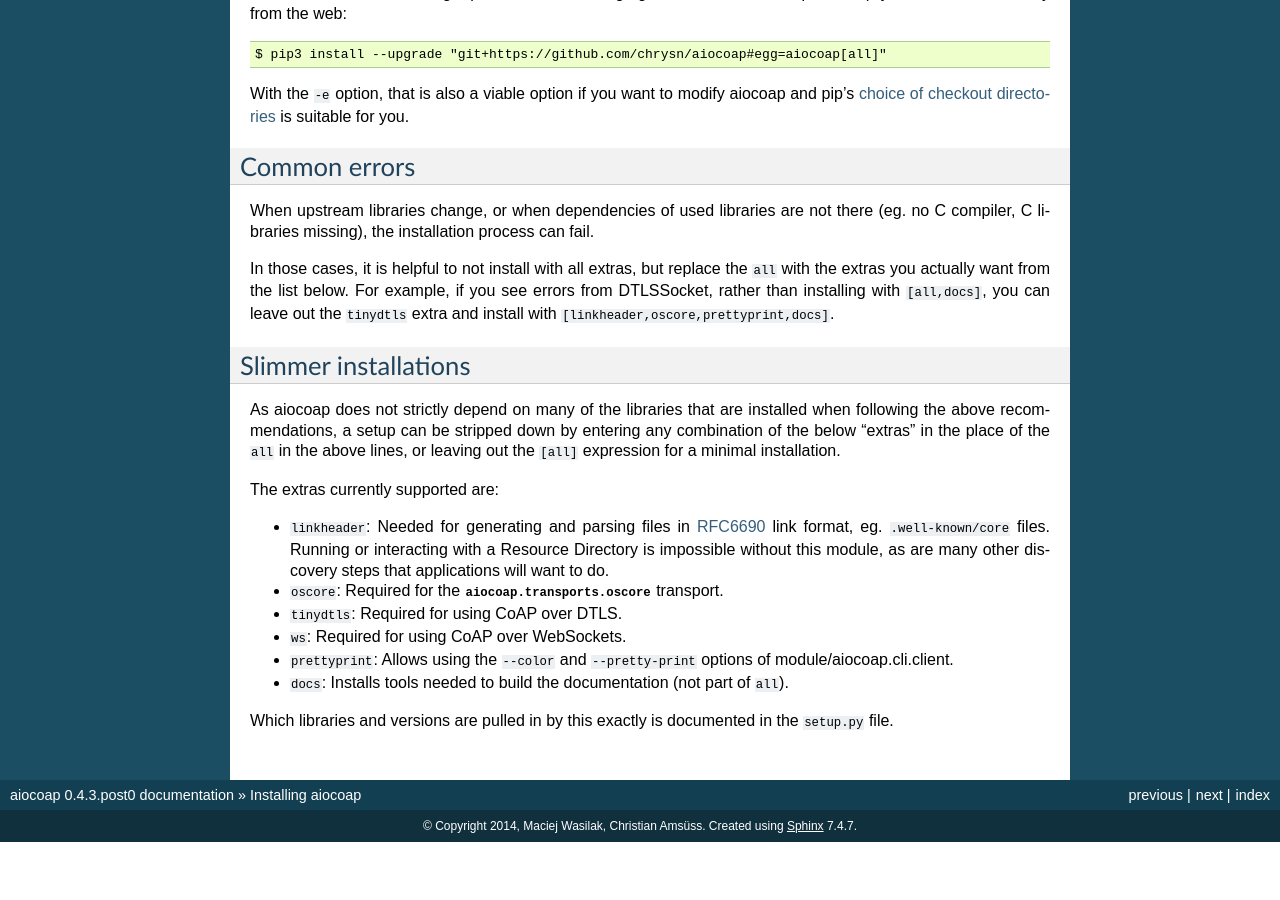
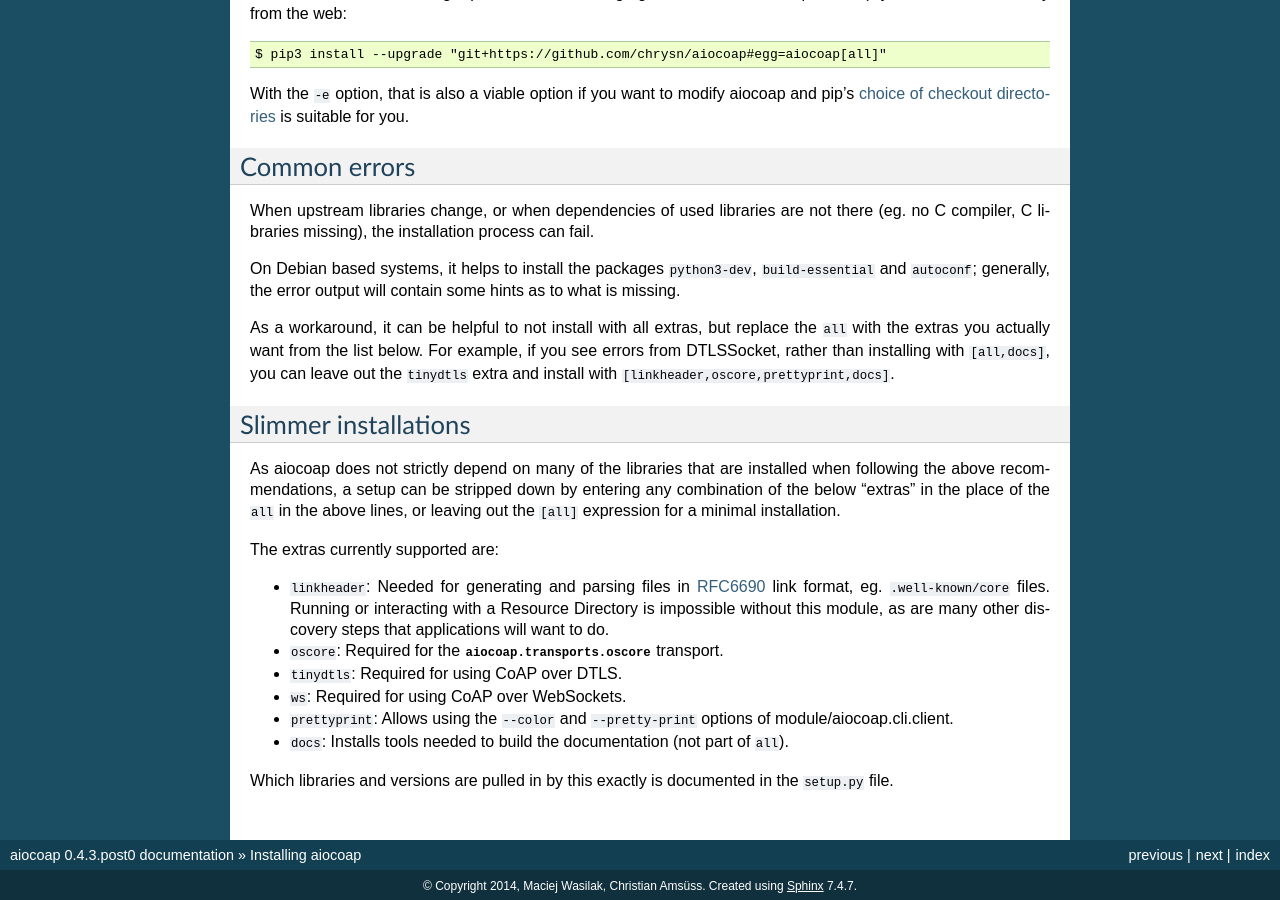
Before and after one commit to chrysn/aiocoap, a Sphinx documentation site: the page built from doc/installation.rst, in a window 1280 px wide and 900 px high, scrolled down 773 px. Built offline with Sphinx 7.4.7, drawn with Linux system fonts in a browser that asks for light colours; pages that are not in the unit, such as notebooks, are missing from menus; before the commit the page ends 1615 px from its top, so only the background shows below that.

Commit message:
doc: Give examples of what can be missing during installation
Closes: https://github.com/chrysn/aiocoap/issues/253

```diff
--- a/doc/installation.rst
+++ b/doc/installation.rst
@@ -65,7 +65,11 @@
 When upstream libraries change, or when dependencies of used libraries are not
 there (eg. no C compiler, C libraries missing), the installation process can fail.
 
-In those cases, it is helpful to not install with all extras, but replace the
+On Debian based systems, it helps to install the packages ``python3-dev``,
+``build-essential`` and ``autoconf``; generally, the error output will contain
+some hints as to what is missing.
+
+As a workaround, it can be helpful to not install with all extras, but replace the
 ``all`` with the extras you actually want from the list below. For example, if
 you see errors from DTLSSocket, rather than installing with ``[all,docs]``, you
 can leave out the ``tinydtls`` extra and install with
```
